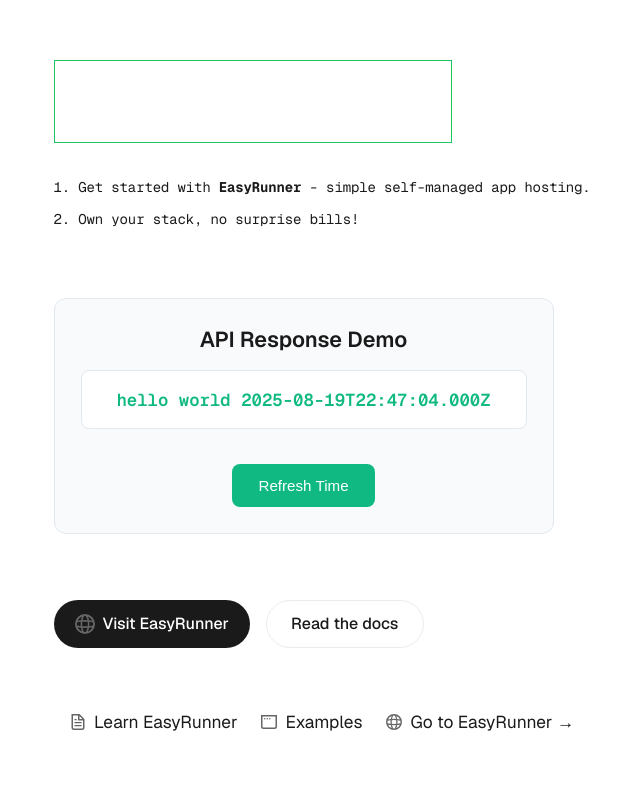
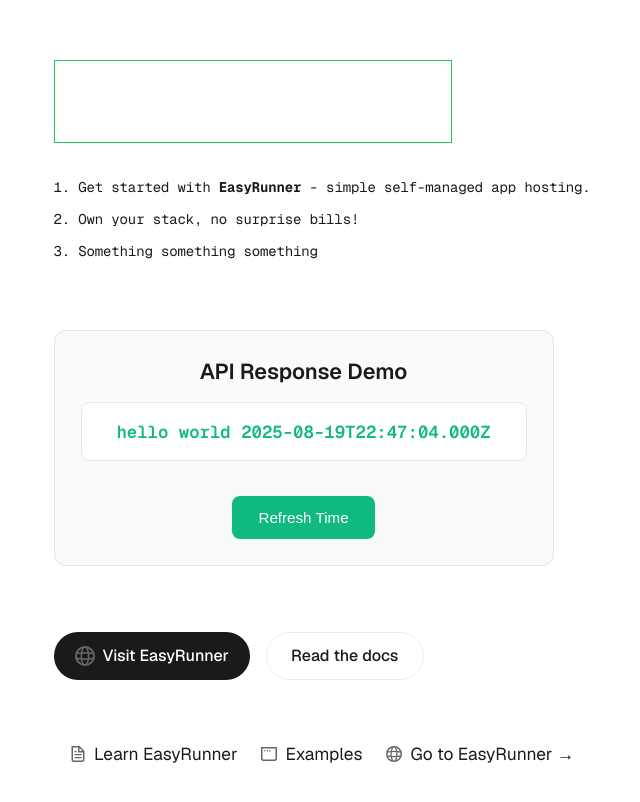
Before and after one commit to janaka/next-helloworld-app, a Next.js app: page / in a window 1280 px wide. Shown: the part 104-906 px from the top of the page, without its empty margins (318-958 px from the left). Built offline with nearby package versions, Linux system fonts and the light colour scheme; a web font is replaced by a local one.

Commit message:
chore(package): update version to 0.3.0 feat(page): add additional item to the features list

```diff
--- a/package.json
+++ b/package.json
@@ -1,6 +1,6 @@
 {
   "name": "next-helloworld-app",
-  "version": "0.1.0",
+  "version": "0.3.0",
   "private": true,
   "scripts": {
     "dev": "next dev --turbopack",
--- a/src/app/page.tsx
+++ b/src/app/page.tsx
@@ -40,6 +40,7 @@
             Get started with <strong>EasyRunner</strong> - simple self-managed app hosting.
           </li>
           <li>Own your stack, no surprise bills!</li>
+          <li>Something something something</li>
         </ol>
 
         <div className={styles.apiSection}>
```
